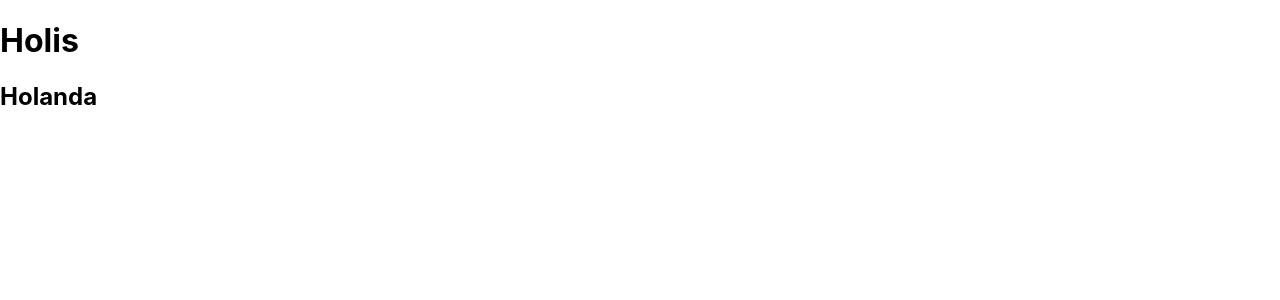
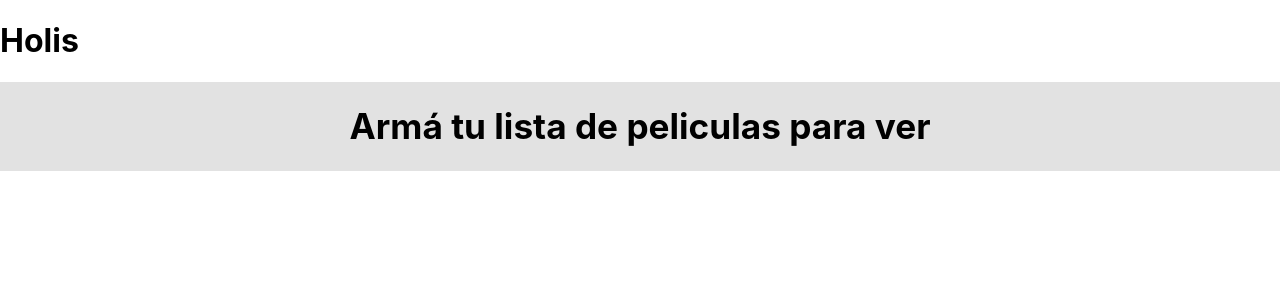
Before and after one commit to marcoluchi11/movies-seen, a React (Create React App) app: page / in a window 1280 px wide. Shown: the top 300 px of the page. Built offline with nearby package versions, Linux system fonts and the light colour scheme.

Commit message:
add sections for app

```diff
--- a/src/components/Header.jsx
+++ b/src/components/Header.jsx
@@ -1,8 +1,16 @@
+import styled from "@emotion/styled";
+
+const Encabezado = styled.header`
+  display: flex;
+  justify-content: center;
+  font-size: 1.1rem;
+  background-color: #e2e2e2;
+`;
 const Header = () => {
   return (
-    <div>
-      <h2>Holanda</h2>
-    </div>
+    <Encabezado>
+      <h1>Armá tu lista de peliculas para ver</h1>
+    </Encabezado>
   );
 };
 
```
Also changed, not shown: src/components/Footer.jsx (added, +25 -0 lines), src/components/Login.jsx (added, +9 -0 lines), src/components/Main.jsx (added, +9 -0 lines).
